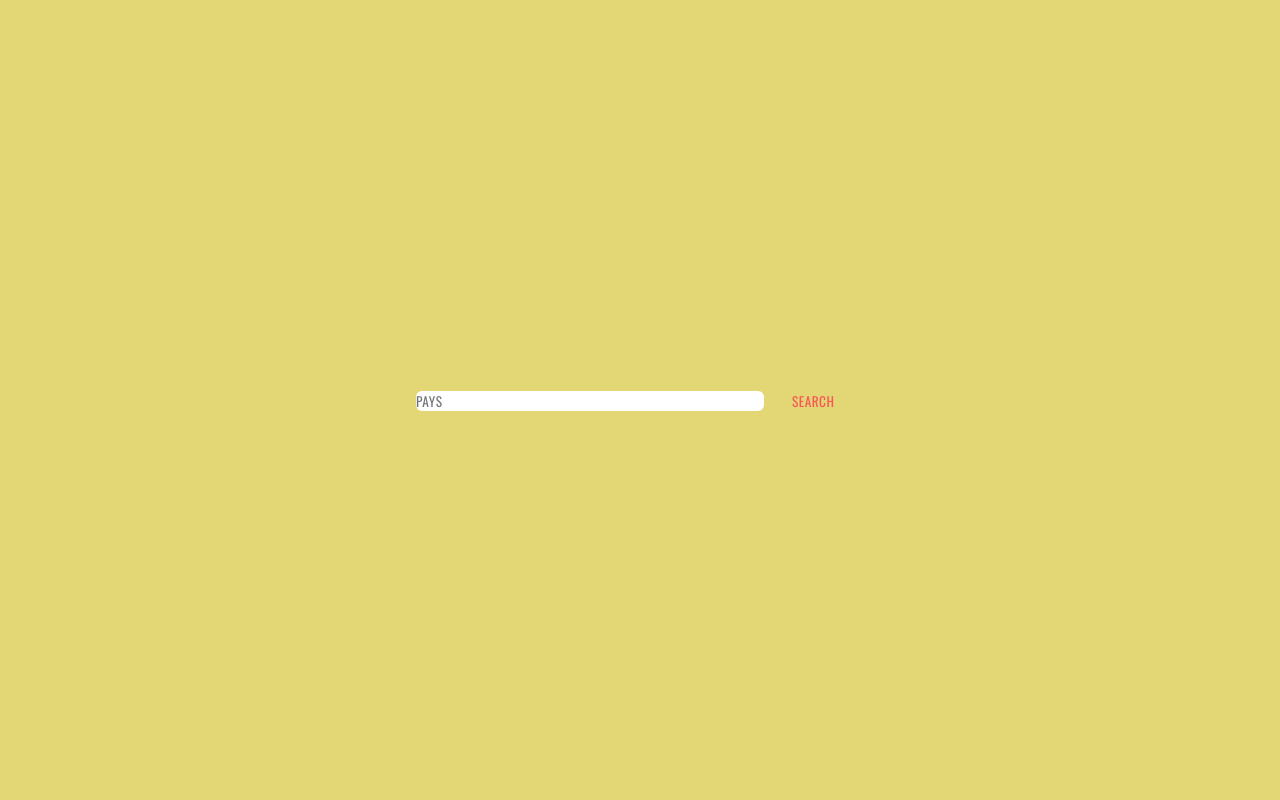
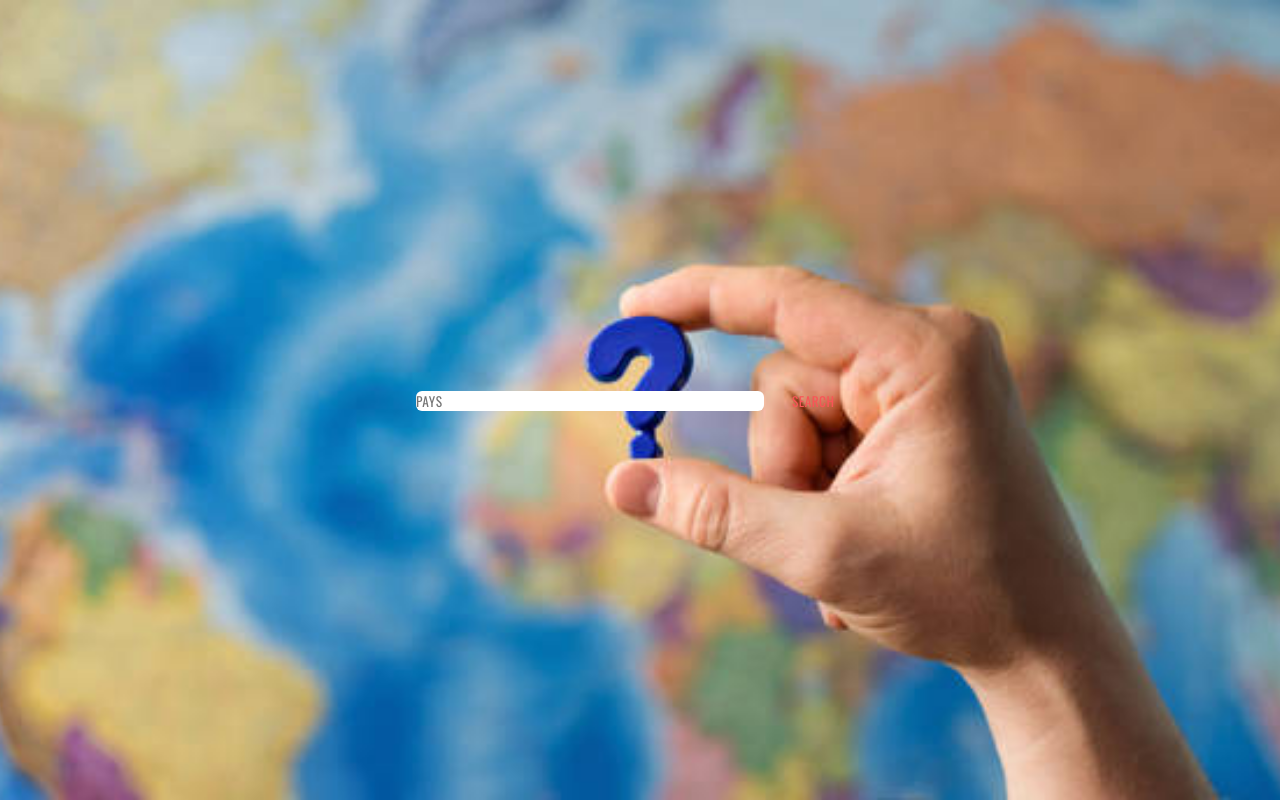
Before and after one commit to Exauce08/D-couverte_pays_API, a plain HTML site: page index.html in a window 1280 px wide. Drawn offline with nearby package versions, Linux system fonts and the light colour scheme.

Commit message:
Update style.css

```diff
--- a/style.css
+++ b/style.css
@@ -11,11 +11,17 @@
 }
 
 body{
-    display: flex;
-    justify-content: center;
-    align-items: center;
-    min-height: 100vh;
-    background-color: rgb(227, 215, 117);
+    /* Ajoutez le chemin ou l'URL de votre image en remplaçant 'url_de_votre_image.jpg' */
+    background: url('pays.jpg') no-repeat center center fixed;
+
+    /* Propriétés supplémentaires pour le fond */
+    background-size: cover; /* Ajuste la taille de l'image pour couvrir tout le corps */
+    margin: 0; /* Supprime les marges par défaut du corps */
+    padding: 0; /* Supprime les rembourrages par défaut du corps */
+    height: 100vh; /* Utilise la hauteur totale de la fenêtre visible */
+    display: flex; /* Permet d'utiliser la disposition flexible si nécessaire */
+    align-items: center; /* Centre le contenu verticalement si vous utilisez la disposition flexible */
+    justify-content: center; /* Centre le contenu horizontalement si vous utilisez la disposition flexible */
 
 }
 
```
